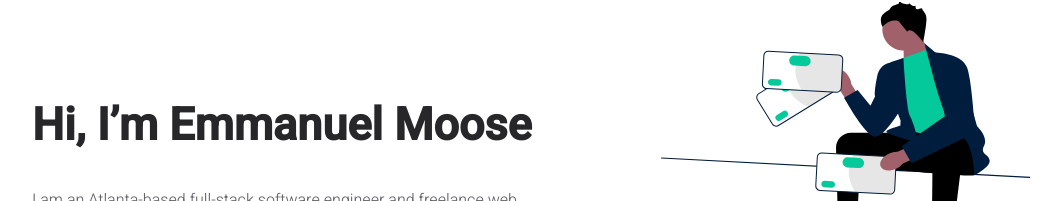
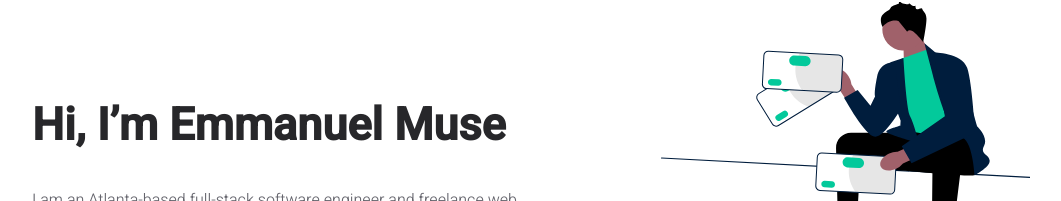
Before and after one commit to emoose1/portfolio, a React (Create React App) app: page / in a window 1280 px wide. Shown: the part 226-427 px from the top of the page, without its empty margins (108-1169 px from the left). Built offline with nearby package versions, Linux system fonts and the light colour scheme.

Commit message:
no more moose lol

```diff
--- a/src/data/user.js
+++ b/src/data/user.js
@@ -14,7 +14,7 @@ const INFO = {
 	},
 
 	homepage: {
-		title: "Hi, I’m Emmanuel Moose",
+		title: "Hi, I’m Emmanuel Muse",
 		description:
 			"I am an Atlanta-based full-stack software engineer and freelance web developer, who specializes in building and designing web applications and helping clients create the site of their dreams!",
 	},
```
